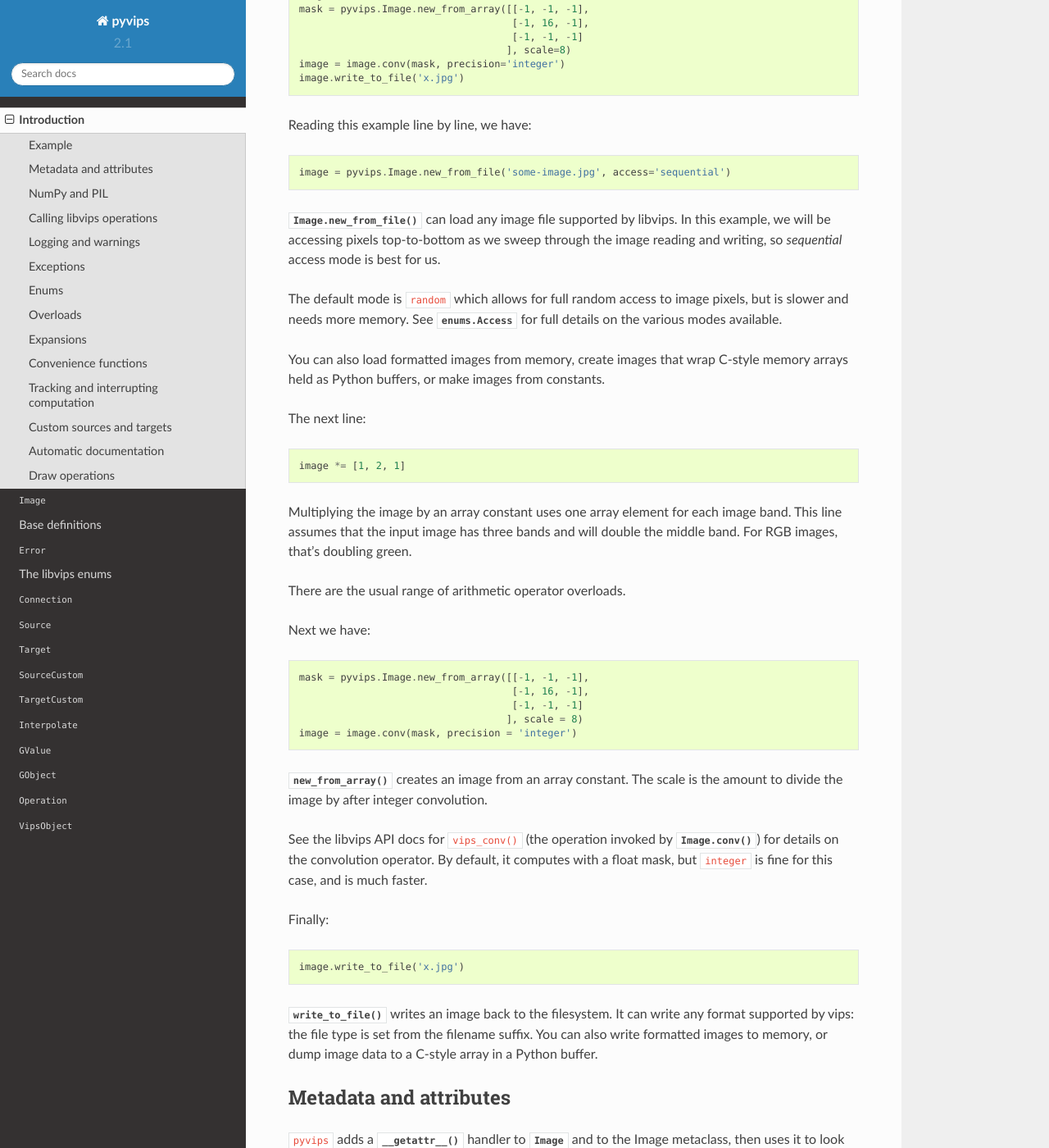
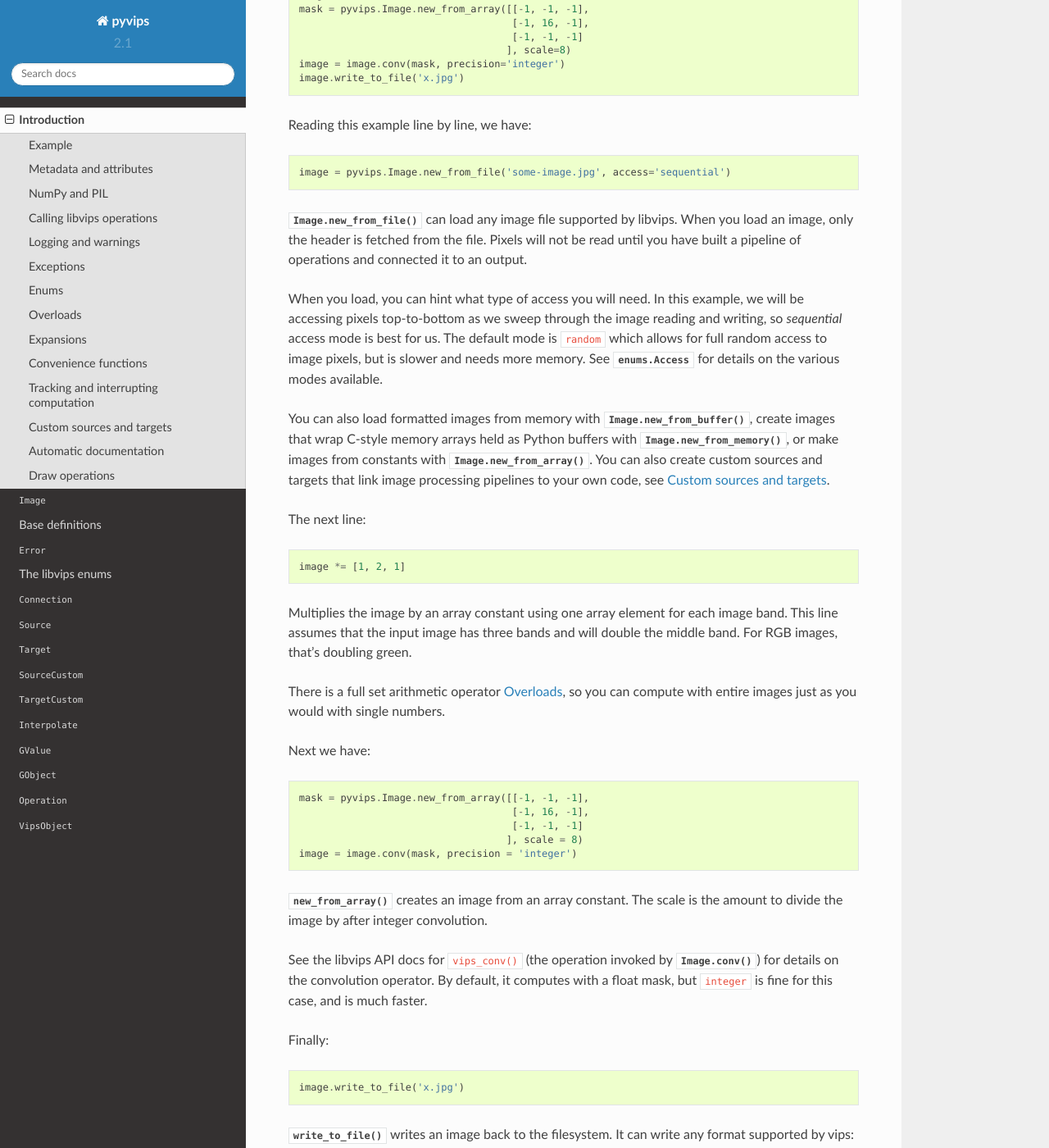
Before and after one commit to libvips/pyvips, a Sphinx documentation site: the page built from doc/intro.rst, in a window 1280 px wide and 1400 px high, scrolled down 485 px. Shown: the whole window at 82% size. Built offline with Sphinx 7.4.7 and the Read the Docs theme 2.0.0, drawn with Linux system fonts in a browser that asks for light colours; some of the changed text lies outside the part shown.

Commit message:
revise docs
see https://github.com/libvips/pyvips/issues/203

```diff
--- a/CHANGELOG.rst
+++ b/CHANGELOG.rst
@@ -3,6 +3,7 @@
 ## Version 2.1.13 (4 Jul 2020)
 
 * better diagnostics for API mode install failure [kleisauke]
+* revise docs [int-ua]
 
 ## Version 2.1.12 (17 Feb 2020)
 
--- a/doc/intro.rst
+++ b/doc/intro.rst
@@ -29,27 +29,35 @@ Reading this example line by line, we have::
 
     image = pyvips.Image.new_from_file('some-image.jpg', access='sequential')
 
-:meth:`.Image.new_from_file` can load any image file supported by libvips. In
-this example, we will be accessing pixels top-to-bottom as we sweep through
+:meth:`.Image.new_from_file` can load any image file supported by libvips.
+When you load an image, only the header is fetched from the file. Pixels will
+not be read until you have built a pipeline of operations and connected it
+to an output.
+
+When you load, you can hint what type of access you will need.  In this
+example, we will be accessing pixels top-to-bottom as we sweep through
 the image reading and writing, so `sequential` access mode is best for us.
-
 The default mode is ``random`` which allows for full random access to image
 pixels, but is slower and needs more memory. See :class:`.enums.Access`
-for full details on the various modes available.
+for details on the various modes available.
 
-You can also load formatted images from memory, create images that
-wrap C-style memory arrays held as Python buffers, or make images from
-constants.
+You can also load formatted images from memory with
+:meth:`.Image.new_from_buffer`, create images that wrap C-style memory arrays
+held as Python buffers with :meth:`.Image.new_from_memory`, or make images
+from constants with :meth:`.Image.new_from_array`. You can also create custom
+sources and targets that link image processing pipelines to your own code,
+see `Custom sources and targets`_.
 
 The next line::
 
     image *= [1, 2, 1]
 
-Multiplying the image by an array constant uses one array element for each
+Multiplies the image by an array constant using one array element for each
 image band. This line assumes that the input image has three bands and will
 double the middle band. For RGB images, that's doubling green.
 
-There are the usual range of arithmetic operator overloads.
+There is a full set arithmetic operator `Overloads`_, so you can compute with
+entire images just as you would with single numbers.
 
 Next we have::
 
@@ -98,11 +106,10 @@ friends. For example::
 Use :meth:`.get_fields` to get a list of all the field names you can use with
 :meth:`.Image.get`.
 
-libvips caches and shares images behind your back, so you can't change an image
-unless you are certain you have the only reference to it.
-
-Set image properties, like :attr:`.xres` with :meth:`.Image.copy`. For
-example::
+libvips caches and shares images between different parts of your program. This
+means that you can't modify an image unless you are certain that you have
+the only reference to it. You can make a private copy of an image with
+``copy``, for example:
 
         new_image = image.copy(xres=12, yres=13)
 
```
Also changed, not shown: other parts of doc/intro.rst (+5 -4 lines).
